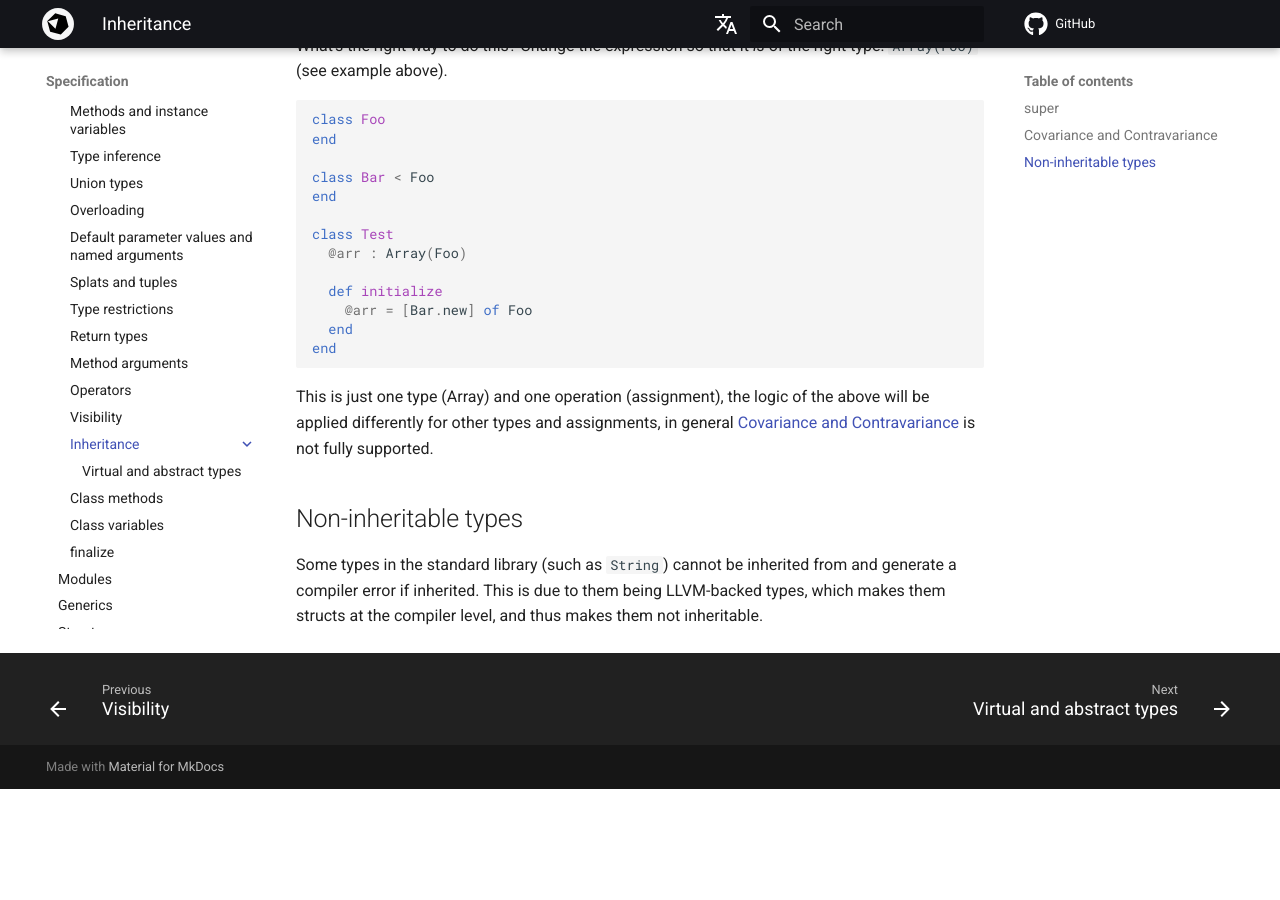
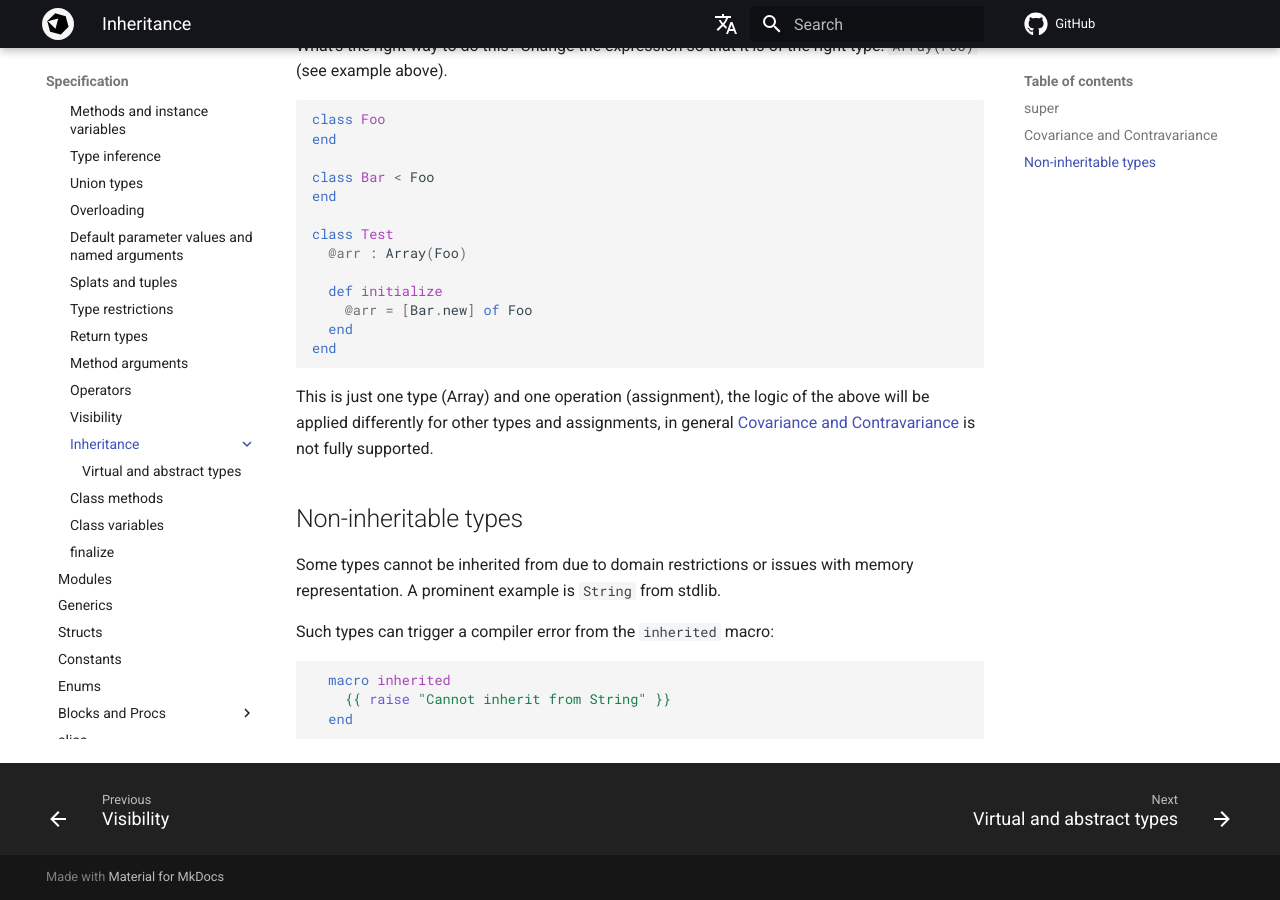
Before and after one commit to crystal-lang/crystal-book, an MkDocs documentation site: the page built from docs/syntax_and_semantics/inheritance.md, in a window 1280 px wide and 900 px high, scrolled down 3036 px. Built offline with MkDocs 1.6.1 and Material for MkDocs 9.7.7, drawn with Linux system fonts in a browser that asks for light colours; nearby versions of some CDN libraries; library files that are not in the unit come from our copies; comment, search, counter and statistics services are not loaded; the version menu is left out; before the commit the page ends 3825 px from its top, so only the background shows below that.

Commit message:
Commit suggested change
Co-authored-by: Johannes Müller <straightshoota@gmail.com>

````diff
--- a/docs/syntax_and_semantics/inheritance.md
+++ b/docs/syntax_and_semantics/inheritance.md
@@ -163,4 +163,11 @@ This is just one type (Array) and one operation (assignment), the logic of the a
 [1]: https://en.wikipedia.org/wiki/Covariance_and_contravariance_%28computer_science%29
 
 ## Non-inheritable types
-Some types in the standard library (such as `String`) cannot be inherited from and generate a compiler error if inherited. This is due to them being LLVM-backed types, which makes them structs at the compiler level, and thus makes them not inheritable.
+Some types cannot be inherited from due to domain restrictions or issues with memory representation. A prominent example is `String` from stdlib.
+
+Such types can trigger a compiler error from the `inherited` macro:
+```cr
+  macro inherited
+    {{ raise "Cannot inherit from String" }}
+  end
+```
````
